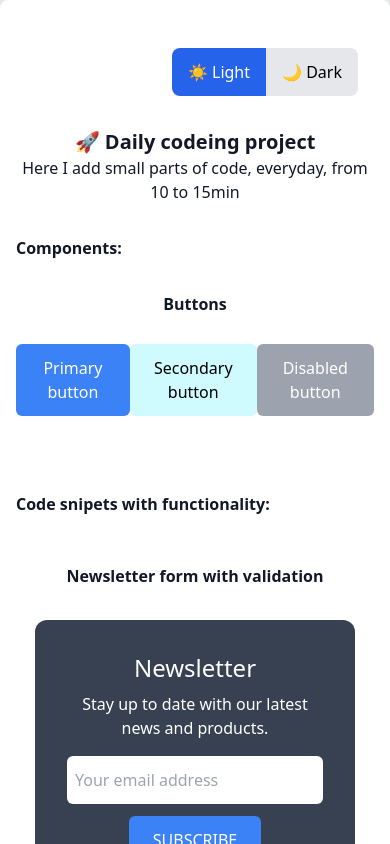
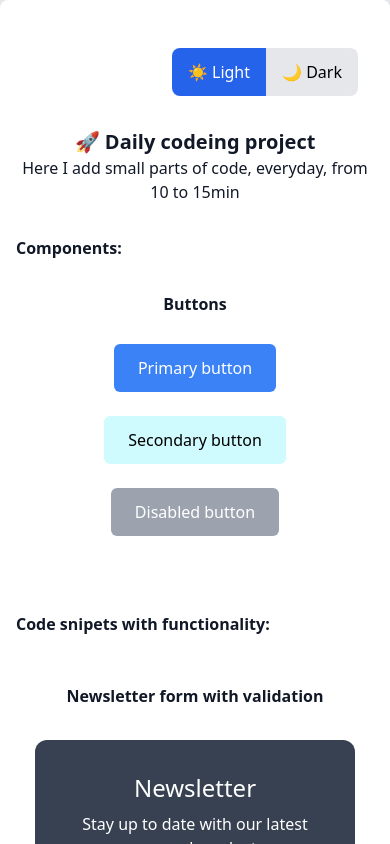
Before and after one commit to szczepanieceryk/daily-coding, a React (Vite) app: page / in a window 390 px wide. Shown: the top 844 px of the page. Built offline with nearby package versions, Linux system fonts and the light colour scheme.

Commit message:
fix(ui): move button components to separate lines on mobile

```diff
--- a/src/App.tsx
+++ b/src/App.tsx
@@ -31,7 +31,7 @@ const App = () => {
         <span className="block text-center">
           <strong>Buttons</strong>
         </span>
-        <div className="my-[1em] flex flex-nowrap justify-between max-w-[550px] mx-auto">
+        <div className="my-[1em] flex flex-wrap justify-center md:justify-between max-w-[250px] md:max-w-[550px] mx-auto">
           {/* Primary button */}
           <Button content="Primary button" style="primary" onClick={handleClick} type="button" />
 
```
